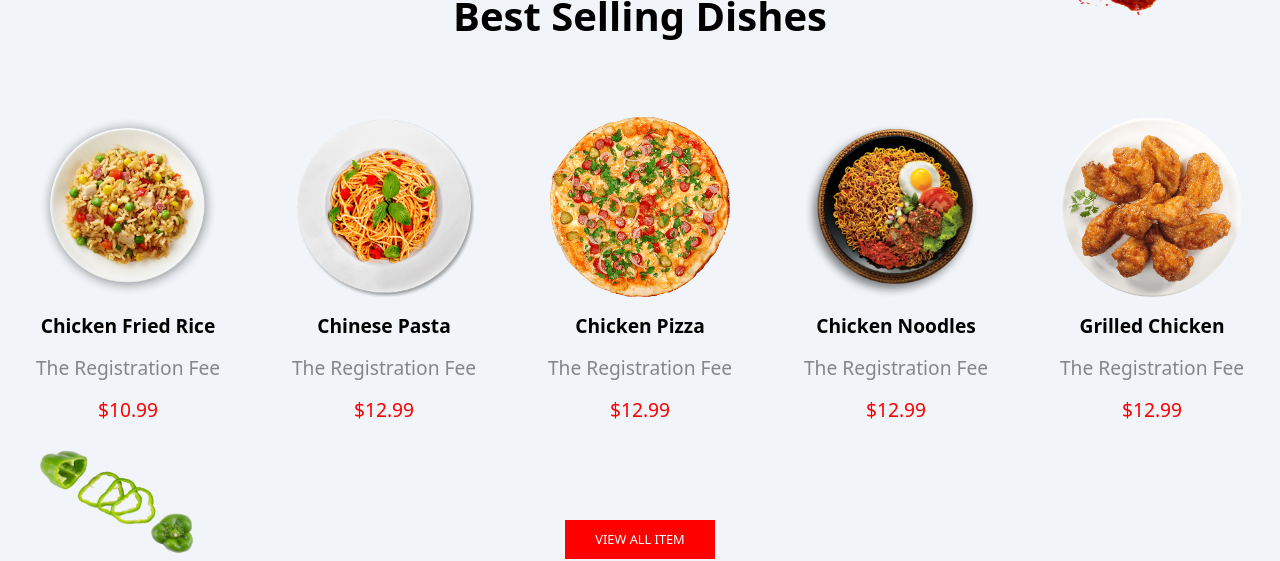
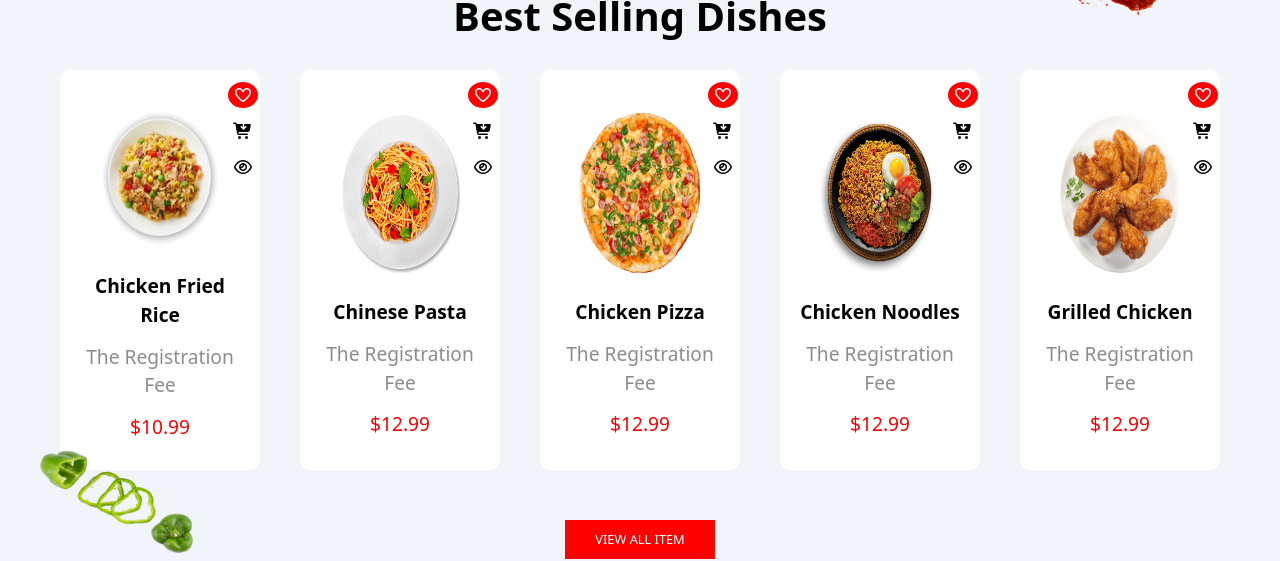
Before and after one commit to ab0bakr1/CBF, a React (Create React App) app: page / in a window 1280 px wide. Shown: the part 2686-3247 px from the top of the page. Built offline with nearby package versions, Linux system fonts and the light colour scheme.

Commit message:
dishes icons

```diff
--- a/src/Component/Dishes/Dishes.css
+++ b/src/Component/Dishes/Dishes.css
@@ -18,6 +18,7 @@
     animation: updown 2s ease-in-out infinite;
 }
 .Dishes-card{
+    position: relative;
     display: flex;
     flex-direction: column;
     align-items: center;
@@ -27,11 +28,18 @@
     text-align: center;
     padding: 20px;
     gap: 5px;
+    background-color: white;
+    border-radius: 10px;
+    transition: 0.3s ease;
+}
+.Dishes-card:hover{
+    box-shadow: rgba(0, 0, 0, 0.24) 0px 3px 8px;
+    background:url(https://cdn.pixabay.com/photo/2017/06/01/02/17/black-2362253_1280.jpg) no-repeat center center/cover;
 }
 .Dishes-card img{
     width: 200px;
     height: 200px;
-    padding: 10px;
+    padding: 20px;
 }
 .Dishes-card h3{
     font-size: 1.2rem;
@@ -52,6 +60,33 @@
     font-weight: 500;
     margin-bottom: 0.5rem;
     color: red;
+}
+.Dishes-card:hover h3,
+.Dishes-card:hover h4,
+.Dishes-card:hover p{
+    color: white;
+}
+.Dishes-card .icons{
+    display: flex;
+    gap: 10px;
+    justify-content: flex-start;
+    align-items: start;
+    flex-direction: column;
+    z-index: 2;
+}
+.Dishes-card .icons svg{
+    font-size: 1rem;
+    color: black;
+    background-color: white;
+    padding: 5px;
+    border-radius: 50%;
+    cursor: pointer;
+    transition: 0.3s ease;
+}
+.Dishes-card .icons svg:hover,
+.Dishes-card .icons svg.active{
+    background-color: red;
+    color: white;
 }
 .dishes button{
     font-size: clamp(0.6rem,1vw,1rem);
--- a/src/Component/Dishes/Dishes.jsx
+++ b/src/Component/Dishes/Dishes.jsx
@@ -7,6 +7,9 @@ import Dishes4 from "../../IMG/Dishes3.png"
 import Dishes5 from "../../IMG/food3.png"
 import Dishes6 from "../../IMG/spicy.png"
 import Dishes7 from "../../IMG/spicy2.png"
+import { faEye, faHeart } from '@fortawesome/free-regular-svg-icons'
+import { FontAwesomeIcon } from '@fortawesome/react-fontawesome'
+import { faCartArrowDown } from '@fortawesome/free-solid-svg-icons/faCartArrowDown'
 
 const dishes = [
   {
@@ -50,13 +53,18 @@ const Dishes = () => {
     <section className='dishes relative py-10 bg-slate-100 text-center'>
         <h4>POPULAR DISHES</h4>
         <h2>Best selling Dishes</h2>
-        <div className="Dishes-item flex flex-wrap justify-center items-center">
+        <div className="Dishes-item flex flex-wrap justify-center items-center gap-10 md:px-10 sm:px-10 px-10">
           {dishes.map((dish) => (
-            <div className="Dishes-card lg:w-1/5 md:w-1/3 sm:w-1/2 w-1/2">
+            <div key={dish.id} className="Dishes-card lg:w-1/6 md:w-1/4 sm:w-1/3 w-full bg-orange-500">
               <img src={dish.image} alt="" />
               <h3>{dish.name}</h3>
               <h4>{dish.description}</h4>
               <p>${dish.price}</p>
+              <div className="icons absolute right-3 top-3">
+                <FontAwesomeIcon icon={faHeart} className='active' />
+                <FontAwesomeIcon icon={faCartArrowDown} />
+                <FontAwesomeIcon icon={faEye} />
+              </div>
             </div>
           ))}
         </div>
```
